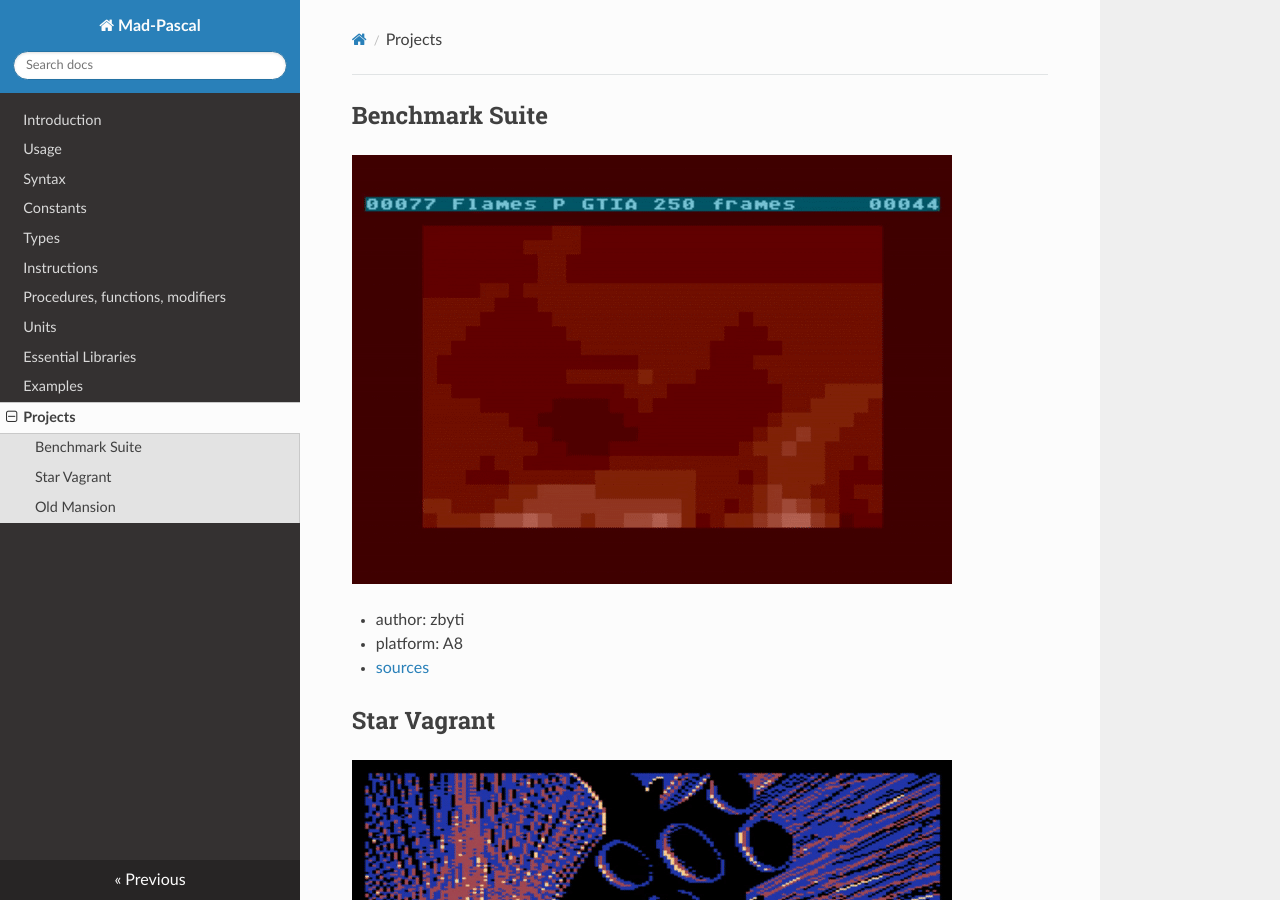
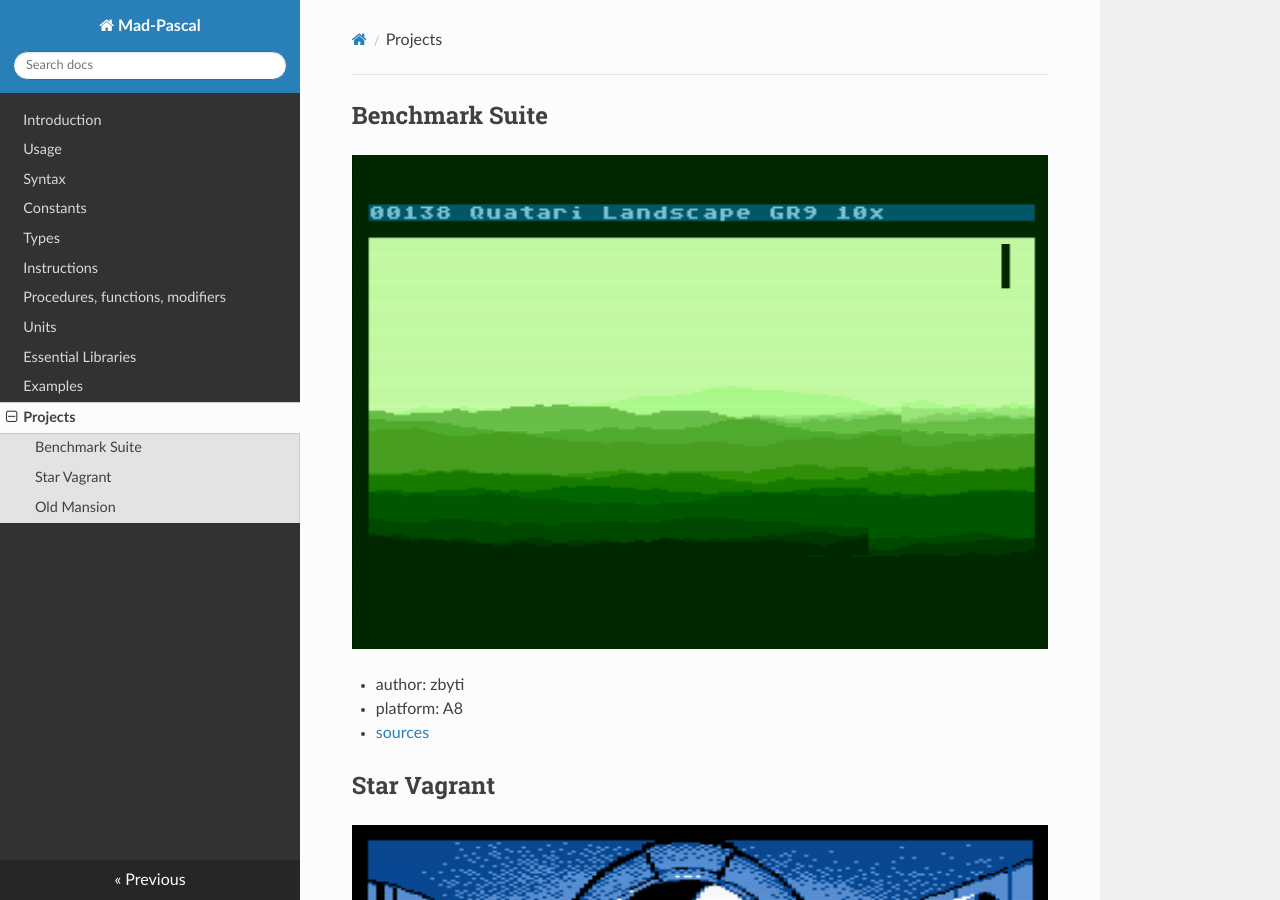
Before and after one commit to tebe6502/mad-pascal-en-mkdocs, an MkDocs documentation site: the page built from docs/projects.md, in a window 1280 px wide and 900 px high. Built offline with MkDocs 1.6.1, drawn with Linux system fonts in a browser that asks for light colours; nearby versions of some CDN libraries.

Commit message:
en screenshots

```diff
--- a/docs/projects.md
+++ b/docs/projects.md
@@ -2,7 +2,7 @@
 
 ## Benchmark Suite
 
-![BenchmarkSuite](gfx/BenchmarkSuite.gif)
+![BenchmarkSuite](gfx/BenchmarkSuite.png)
 
 * author: zbyti
 * platform: A8
@@ -10,7 +10,7 @@
 
 ## Star Vagrant
 
-![StarVagrant](gfx/StarVagrant.gif)
+![StarVagrant](gfx/StarVagrant.png)
 
 * author: MADRAFi
 * platform: A8
@@ -19,7 +19,7 @@
 
 ## Old Mansion
 
-![StaryDom](gfx/StaryDom.gif)
+![StaryDom](gfx/StaryDom.png)
 
 * author: bocianu
 * platform: A8
```
Also changed, not shown: docs/gfx/BenchmarkSuite.gif (deleted), docs/gfx/StarVagrant.gif (deleted), docs/gfx/StarVagrant.png, docs/gfx/StaryDom.gif (deleted), docs/gfx/StaryDom.png.
